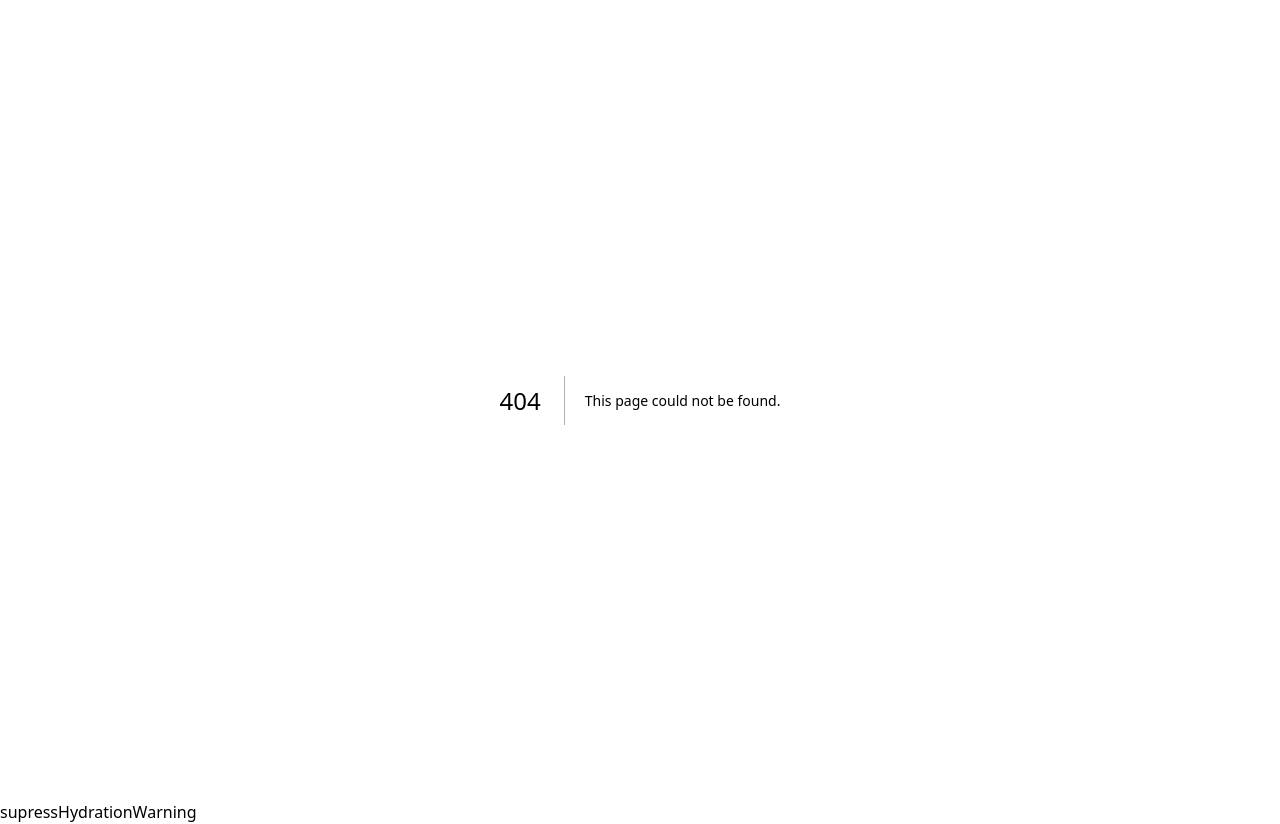
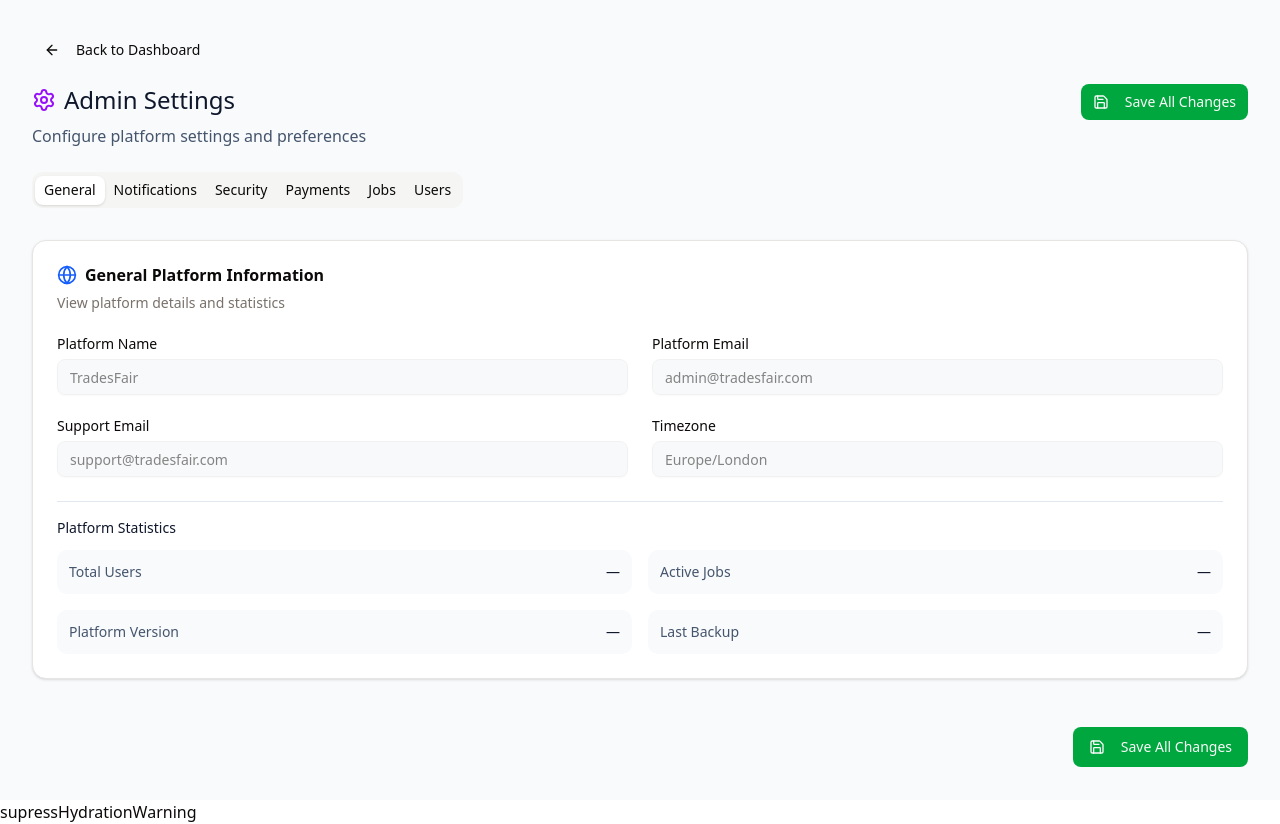
Before and after one commit to mzst-26/G35-Project, a Next.js app: page /admin/settings in a window 1280 px wide. Before the commit this address had no page. Built offline with nearby package versions, Linux system fonts and the light colour scheme.

Commit message:
Created page.tsx for admin settings
Created page.tsx for admin settings in order to support effective routing from admin settings.

```diff
--- /dev/null
+++ b/app/admin/settings/page.tsx
@@ -0,0 +1,5 @@
+import AdminSettings from "@/components/admin_dashboard/adminSettings";
+
+export default function AdminSettingsPage() {
+  return <AdminSettings />;
+}
```
